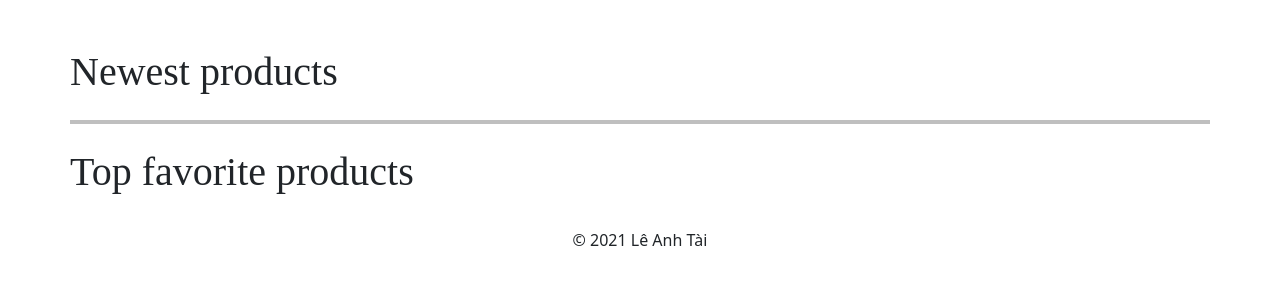
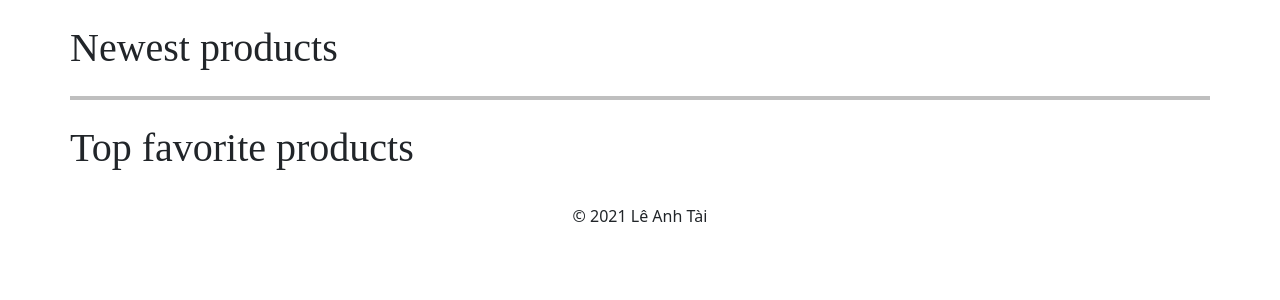
Before and after one commit to leanhtai01/ecommerce-website-php, a PHP site: page / in a window 1280 px wide. Shown: the part 56-356 px from the top of the page. Run offline with PHP 8.4, Linux system fonts and the light colour scheme; data that the repository does not hold is empty; some libraries are stand-ins or nearby versions.

Commit message:
set margin-top of top newest products to 4

```diff
--- a/web/index.php
+++ b/web/index.php
@@ -12,7 +12,7 @@ $top_favorite_products = get_top_favorite_products(10);
 
 <?php include_once(dirname(__DIR__) . "/template/header.php") ?>
 
-<div class="product-grid container p-0 mt-5 mb-5">
+<div class="product-grid container p-0 mt-4 mb-5">
   <h1>Newest products</h1>
   <div class="row row-cols-1 row-cols-lg-5 row-cols-md-2 g-4">
     <?php foreach ($newest_product as $product) : ?>
```
